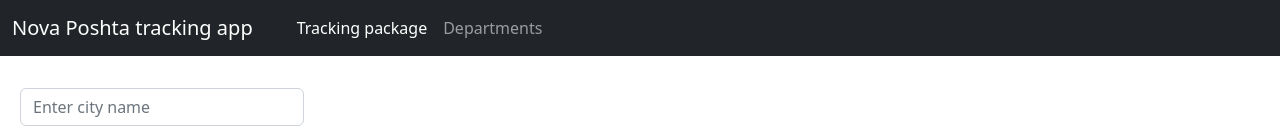
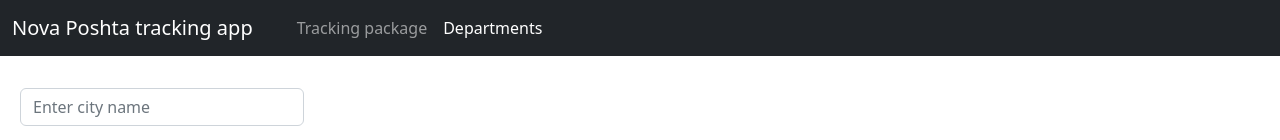
Before and after one commit to leonbahley/nova-poshta, a React (Create React App) app: page /departments in a window 1280 px wide. Shown: the top 140 px of the page. Built offline with nearby package versions, Linux system fonts and the light colour scheme.

Commit message:
Update Navigaiton.jsx

```diff
--- a/src/components/Navigaiton.jsx
+++ b/src/components/Navigaiton.jsx
@@ -1,7 +1,9 @@
 import { Nav, Navbar, NavLink, Container } from "react-bootstrap";
-import { Link } from "react-router-dom";
+import { Link, useLocation } from "react-router-dom";
 
 export default function Navigation() {
+  const { pathname } = useLocation();
+
   return (
     <Navbar collapseOnSelect expand="sm" bg="dark" variant="dark">
       <Container className="px-10px mx-0">
@@ -11,7 +13,10 @@
           data-bs-target="#navbarScroll"
         />
         <Navbar.Collapse id="navbarScroll">
-          <Nav style={{ marginLeft: "20px" }} defaultActiveKey="1">
+          <Nav
+            style={{ marginLeft: "20px" }}
+            defaultActiveKey={pathname === "/" ? "1" : "2"}
+          >
             <NavLink eventKey="1" as={Link} to="/">
               Tracking package
             </NavLink>
```
